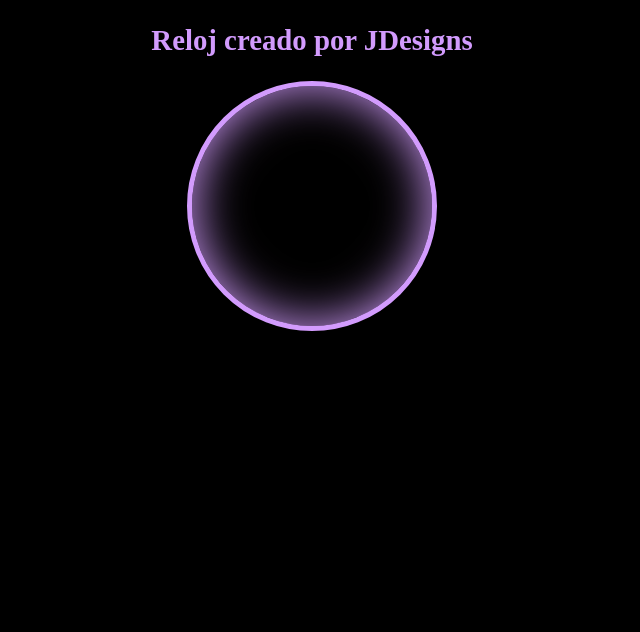
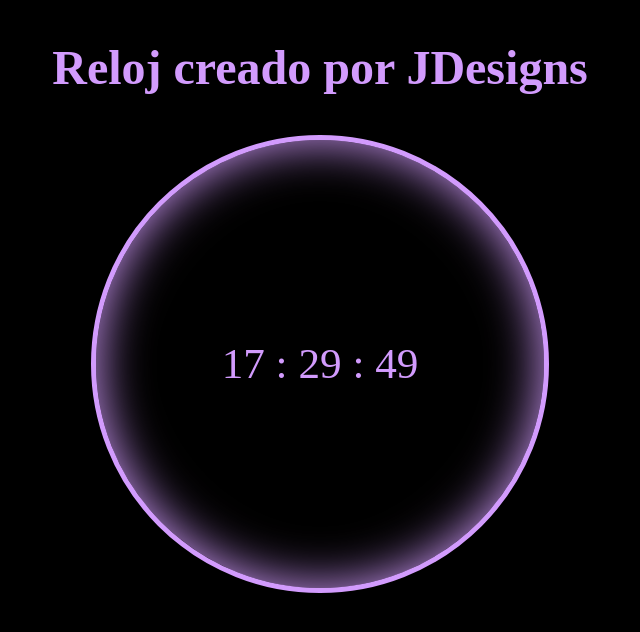
Before and after one commit to Jose-Sut10/Reloj_con_JS, a plain HTML site: page index.html in a window 1280 px wide. Shown: the whole page, without its empty margins (328-968 px from the left). Drawn offline with Linux system fonts and the light colour scheme.

Commit message:
Conexion en js

```diff
--- a/estilos.css
+++ b/estilos.css
@@ -1,5 +1,6 @@
 body{
     background-color: #000000;
+    width: 100vw;
 }
 
 .titulo{
@@ -26,3 +27,24 @@ body{
     justify-content: center;
     align-items: center;
 }
+
+@media screen and (min-width:1024px){
+    .titulo{
+        font-size: 3rem;
+    }
+    .reloj{
+        width: 28rem;
+        height: 28rem;
+    }
+}
+
+/*Tamaño de Tabletas*/
+/* @media screen and (min-width: 768px){
+    .titulo{
+        font-size: 1.5rem;
+    }
+    .reloj{
+        width: 20rem;
+        height: 20rem;
+    }
+} */
--- a/index.html
+++ b/index.html
@@ -15,8 +15,9 @@
 
     <main class="contenido-general">
         <section class="contenedor-contenido">
-            <div class="reloj"></div>
+            <div class="reloj" id="reloj"></div>
         </section>
     </main>
 </body>
+    <script src="./index.js"></script>
 </html>
--- a/index.js
+++ b/index.js
@@ -0,0 +1,14 @@
+var fechaActual = new Date();
+var horas = fechaActual.getHours();
+var minutos = fechaActual.getMinutes();
+var segundos = fechaActual.getSeconds();
+
+console.log(fechaActual);
+console.log(horas);
+console.log(minutos);
+console.log(segundos);
+
+var conexion = document.querySelector('#reloj');
+var horaReloj = horas +" : "+ minutos+" : " + segundos;
+
+conexion.innerHTML = horaReloj;
```
